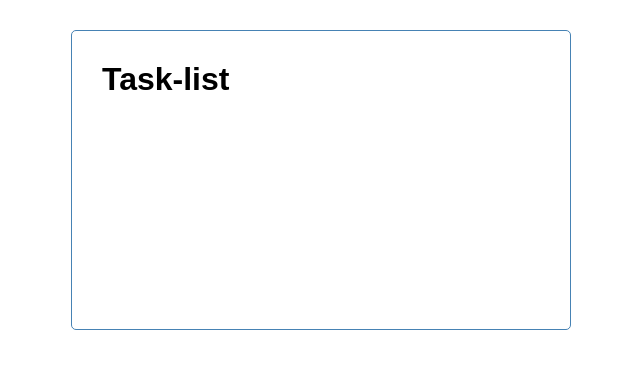
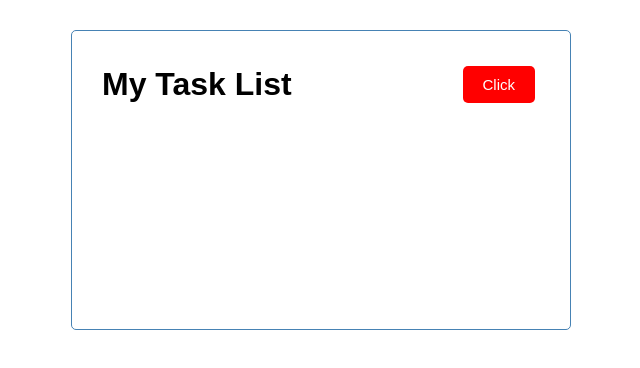
Before and after one commit to Jisito/task-list, an Angular app: page / in a window 1280 px wide. Shown: the top 368 px of the page, without its empty margins (319-959 px from the left). Built offline with nearby package versions, Linux system fonts and the light colour scheme.

Commit message:
Incorporacion de Boton

```diff
--- a/src/app/app.component.html
+++ b/src/app/app.component.html
@@ -1 +1,4 @@
-<app-header></app-header>
+
+<div class="container">
+    <app-header></app-header>
+</div>
--- a/src/app/app.module.ts
+++ b/src/app/app.module.ts
@@ -4,11 +4,13 @@ import { BrowserModule } from '@angular/platform-browser';
 import { AppRoutingModule } from './app-routing.module';
 import { AppComponent } from './app.component';
 import { HeaderComponent } from './components/header/header.component';
+import { BotonComponent } from './components/boton/boton.component';
 
 @NgModule({
   declarations: [
     AppComponent,
-    HeaderComponent
+    HeaderComponent,
+    BotonComponent
   ],
   imports: [
     BrowserModule,
--- /dev/null
+++ b/src/app/components/boton/boton.component.html
@@ -0,0 +1,10 @@
+<button
+    class="btn"
+
+    [ngStyle]="{'background-color':color}"
+
+    (click)="onClick()">
+
+    {{boton}}
+
+</button>
--- /dev/null
+++ b/src/app/components/boton/boton.component.ts
@@ -0,0 +1,24 @@
+import { Component, EventEmitter, Input,Output } from '@angular/core';
+
+@Component({
+  selector: 'app-boton',
+  templateUrl: './boton.component.html',
+  styleUrls: ['./boton.component.css'],
+})
+export class BotonComponent {
+  boton: string = 'Click';
+
+  /* Entradas */
+  @Input() text: string = '';
+  @Input() color: string = '';
+  /* Salidas */
+
+  @Output() btnClick=new EventEmitter();
+
+  constructor() {}
+  onClick() {
+    console.log('Hellow');
+    this.btnClick.emit();
+
+  }
+}
--- a/src/app/components/header/header.component.css
+++ b/src/app/components/header/header.component.css
@@ -0,0 +1,7 @@
+header {
+  display: flex;
+  align-items: center;
+  align-content: center;
+  justify-content: space-between;
+  margin-bottom: 20px;
+}
--- a/src/app/components/header/header.component.html
+++ b/src/app/components/header/header.component.html
@@ -1,3 +1,10 @@
-<div class="container">
-    <h1>Task-list</h1>
-</div>
+<header>
+    <h1>{{title}}</h1>
+    <app-boton
+        color="red"
+        text="Add Task"
+
+        (btnClick)="toggleAddTask()">
+
+    </app-boton>
+</header>
--- a/src/app/components/header/header.component.ts
+++ b/src/app/components/header/header.component.ts
@@ -3,8 +3,11 @@ import { Component } from '@angular/core';
 @Component({
   selector: 'app-header',
   templateUrl: './header.component.html',
-  styleUrls: ['./header.component.css']
+  styleUrls: ['./header.component.css'],
 })
 export class HeaderComponent {
-
+  title: string = 'My Task List';
+  toggleAddTask() {
+    console.log('EHhhhhhhhhh!!');
+  }
 }
--- a/src/index.html
+++ b/src/index.html
@@ -1,5 +1,5 @@
 <!doctype html>
-<html lang="en">
+<html lang="es">
 <head>
   <meta charset="utf-8">
   <title>TaskList</title>
```
Also changed, not shown: src/app/components/boton/boton.component.css (added), 1 other file (tests, documents, lock files or other folders).
